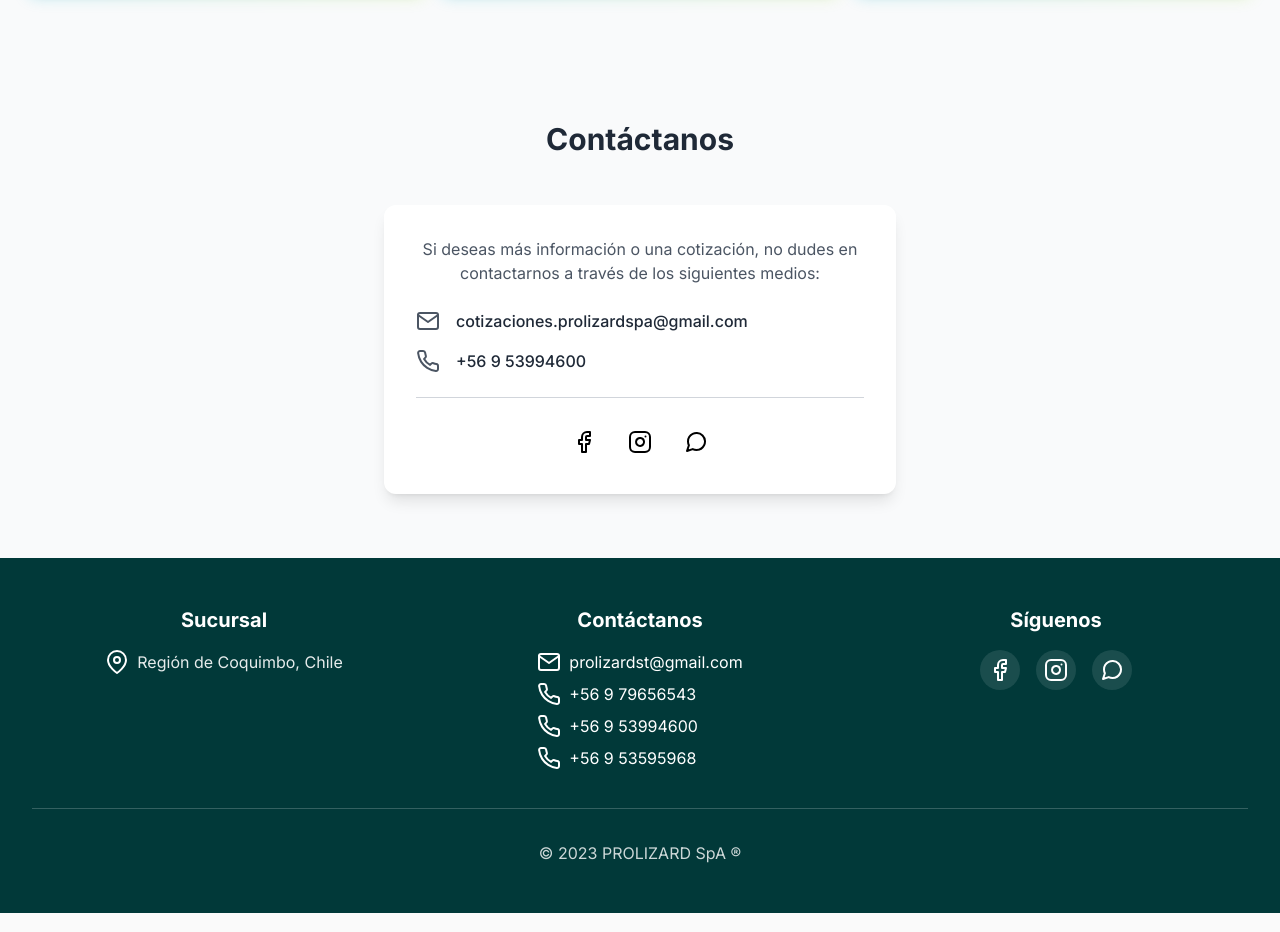
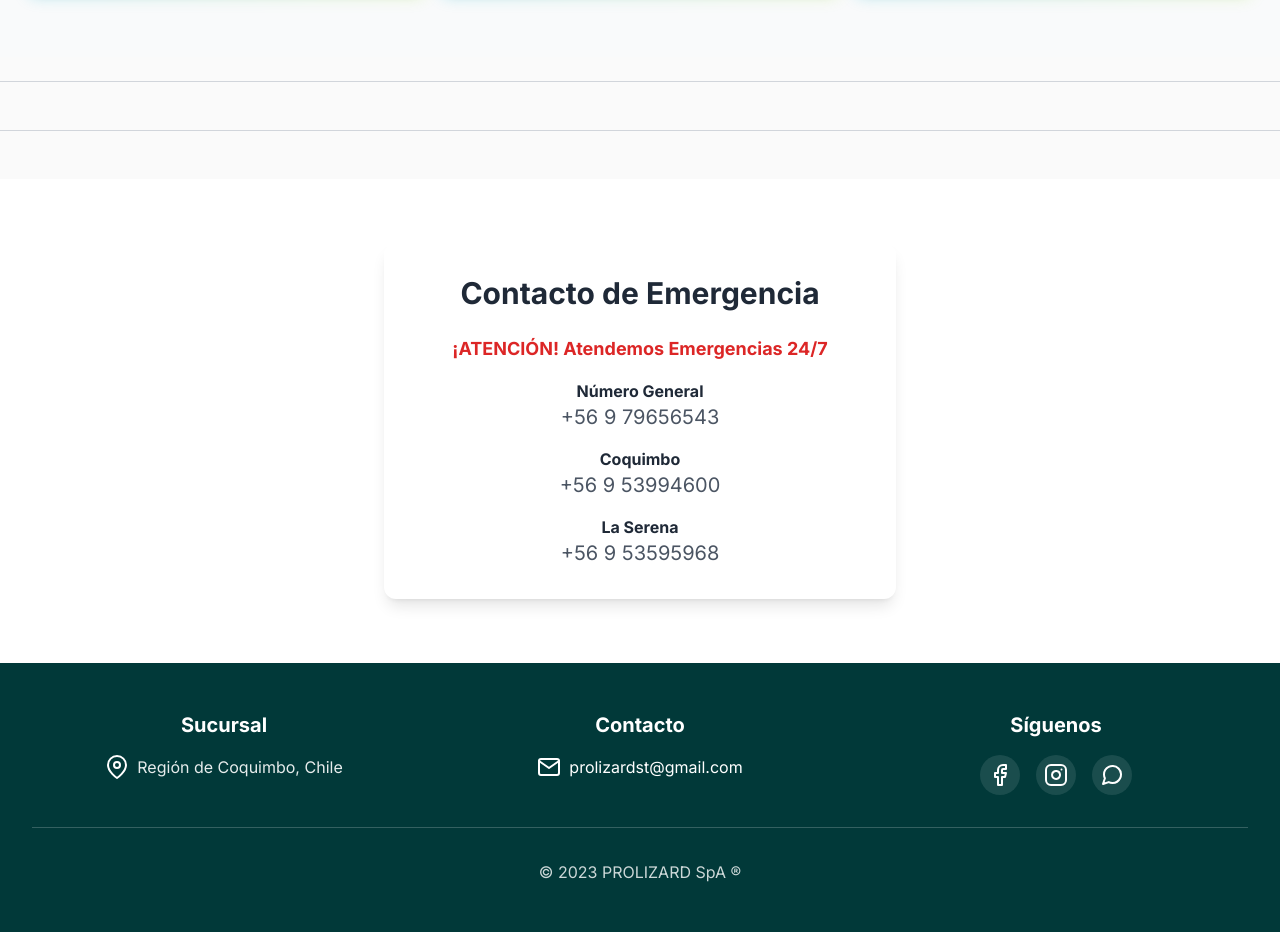
Before and after one commit to prolizardst/prolizard, a plain HTML site: page main.html in a window 1280 px wide. Shown: the part 2865-3797 px from the top of the page. Drawn offline with nearby package versions, Linux system fonts and the light colour scheme.

Commit message:
actualizacion de tarjeta de emergencia

```diff
--- a/main.html
+++ b/main.html
@@ -58,7 +58,7 @@
     color: white;
   }
 .hover-yellow-card:hover {
-  background-color: #FFFACD; /* Un tono de amarillo más suave (Lemon Chiffon) */
+  background-color: #ffeded; /* Naranja Pastel */
   transform: translateY(-8px);
 }
 </style>
@@ -471,51 +471,27 @@
           </div>
         </div>
     </section>
+    <hr class="my-6 border-t border-gray-300" />
+    <div class="border-t border-gray-300 my-12"></div>
 
-    <section id="contactanos" class="py-16 px-4 sm:px-6 lg:px-8 bg-gray-50">
-      <div class="max-w-7xl mx-auto">
-        <h2 class="text-center text-3xl font-bold text-gray-800 mb-12" data-aos="fade-up">Contáctanos</h2>
+<section id="contactanos" class="py-16 px-4 sm:px-6 lg:px-8 bg-white">
   <div class="max-w-lg mx-auto bg-white rounded-xl shadow-lg p-8 transition duration-300 hover-yellow-card" data-aos="fade-up" data-aos-delay="100">
-          <p class="text-center text-gray-600 mb-6">
-            Si deseas más información o una cotización, no dudes en contactarnos a través de los siguientes medios:
+    <h2 class="text-center text-3xl font-bold text-gray-800 mb-6">Contacto de Emergencia</h2>
+    <p class="text-center font-bold text-red-600 text-lg mb-4">
+      ¡ATENCIÓN! Atendemos Emergencias 24/7
     </p>
-          <div class="space-y-4">
-            <div class="flex items-center space-x-4">
-              <i data-feather="mail" class="text-gray-600 w-6 h-6"></i>
-              <a href="mailto:cotizaciones.prolizardspa@gmail.com" class="text-gray-800 font-medium">
-                cotizaciones.prolizardspa@gmail.com
-              </a>
+    <div class="space-y-4 text-center">
+      <div>
+        <h4 class="font-bold text-gray-800">Número General</h4>
+        <a href="tel:+56979656543" class="text-xl text-gray-600 hover:underline">+56 9 79656543</a>
       </div>
-            <div class="flex items-center space-x-4">
-              <i data-feather="phone" class="text-gray-600 w-6 h-6"></i>
-              <a href="tel:+56953994600" class="text-gray-800 font-medium">
-                +56 9 53994600
-              </a>
+      <div>
+        <h4 class="font-bold text-gray-800">Coquimbo</h4>
+        <a href="tel:+56953994600" class="text-xl text-gray-600 hover:underline">+56 9 53994600</a>
       </div>
-          </div>
-          <div class="border-t border-gray-300 my-6"></div>
-          <div class="flex space-x-4 justify-center">
-            <a
-              href="https://www.facebook.com/share/19qT2eNSBY/"
-              class="contact-icon w-10 h-10 rounded-full bg-white/10 flex items-center justify-center transition transform duration-300 hover:-translate-y-1 hover-facebook"
-              target="_blank"
-            >
-              <i data-feather="facebook"></i>
-            </a>
-            <a
-              href="https://www.instagram.com/prolizard.cl?igsh=Y251Ym53ODNxdHY4"
-              class="contact-icon w-10 h-10 rounded-full bg-white/10 flex items-center justify-center transition transform duration-300 hover:-translate-y-1 hover-instagram"
-              target="_blank"
-            >
-              <i data-feather="instagram"></i>
-            </a>
-            <a
-              href="https://wa.me/56953994600?text=Hola,%20quisiera%20más%20información%20sobre%20sus%20servicios."
-              class="contact-icon w-10 h-10 rounded-full bg-white/10 flex items-center justify-center transition transform duration-300 hover:-translate-y-1 hover-whatsapp"
-              target="_blank"
-            >
-              <i data-feather="message-circle"></i>
-            </a>
+      <div>
+        <h4 class="font-bold text-gray-800">La Serena</h4>
+        <a href="tel:+56953595968" class="text-xl text-gray-600 hover:underline">+56 9 53595968</a>
       </div>
     </div>
   </div>
@@ -535,19 +511,20 @@
         </li>
       </div>
       <div data-aos="fade-up" class="text-center">
-        <h3 class="text-xl font-bold mb-4">Contáctanos</h3>
+        <h3 class="text-xl font-bold mb-4">Contacto</h3>
         <ul class="space-y-2 inline-block text-left">
           <li class="flex items-center justify-start">
             <i data-feather="mail" class="mr-2"></i> prolizardst@gmail.com
           </li>
+          <!--
           <li class="flex items-center justify-start">
-            <i data-feather="phone" class="mr-2"></i>+56 9 79656543
+            <i data-feather="phone" class="mr-2"></i> - aca podria ir un telefono
           </li>
           <li class="flex items-center justify-start">
-            <i data-feather="phone" class="mr-2"></i>+56 9 53994600
+            <i data-feather="phone" class="mr-2"></i> - aca podria ir un telefono
           </li>
           <li class="flex items-center justify-start">
-            <i data-feather="phone" class="mr-2"></i>+56 9 53595968
+            <i data-feather="phone" class="mr-2"></i> - aca podria ir un telefono -->
           </li>
         </ul>
       </div>
```
Lines whose indentation alone changed are shown as unchanged.
